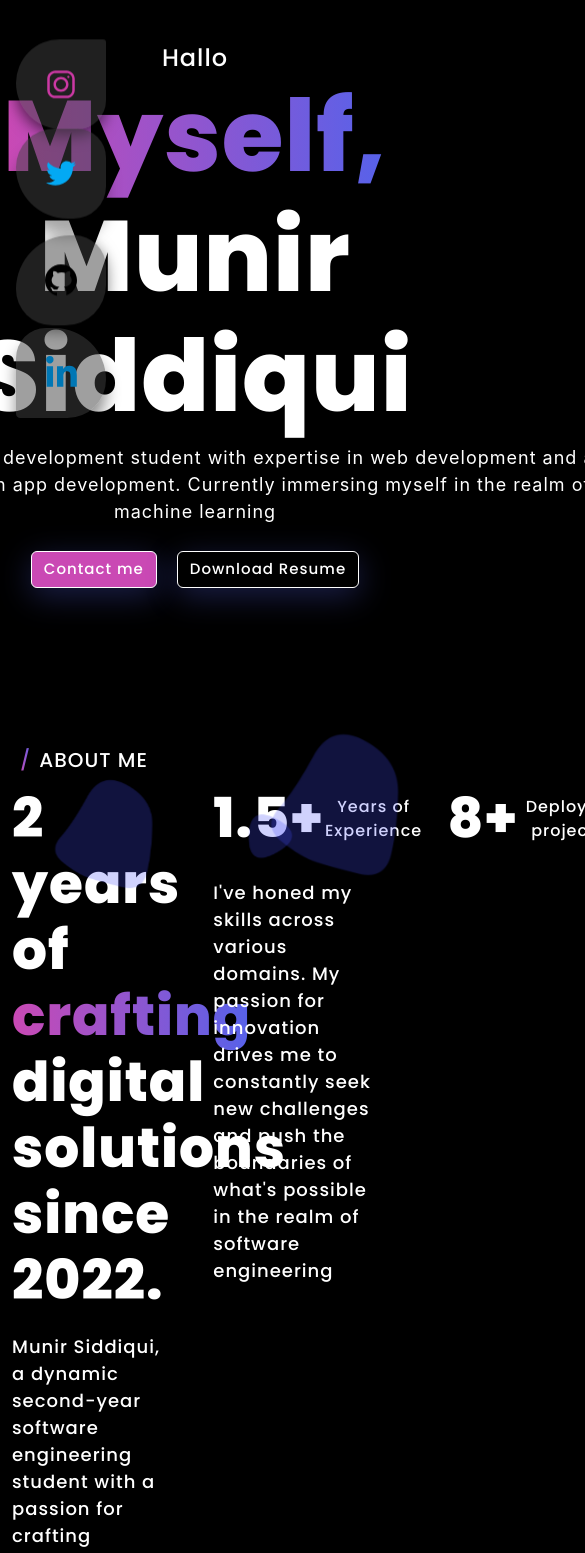
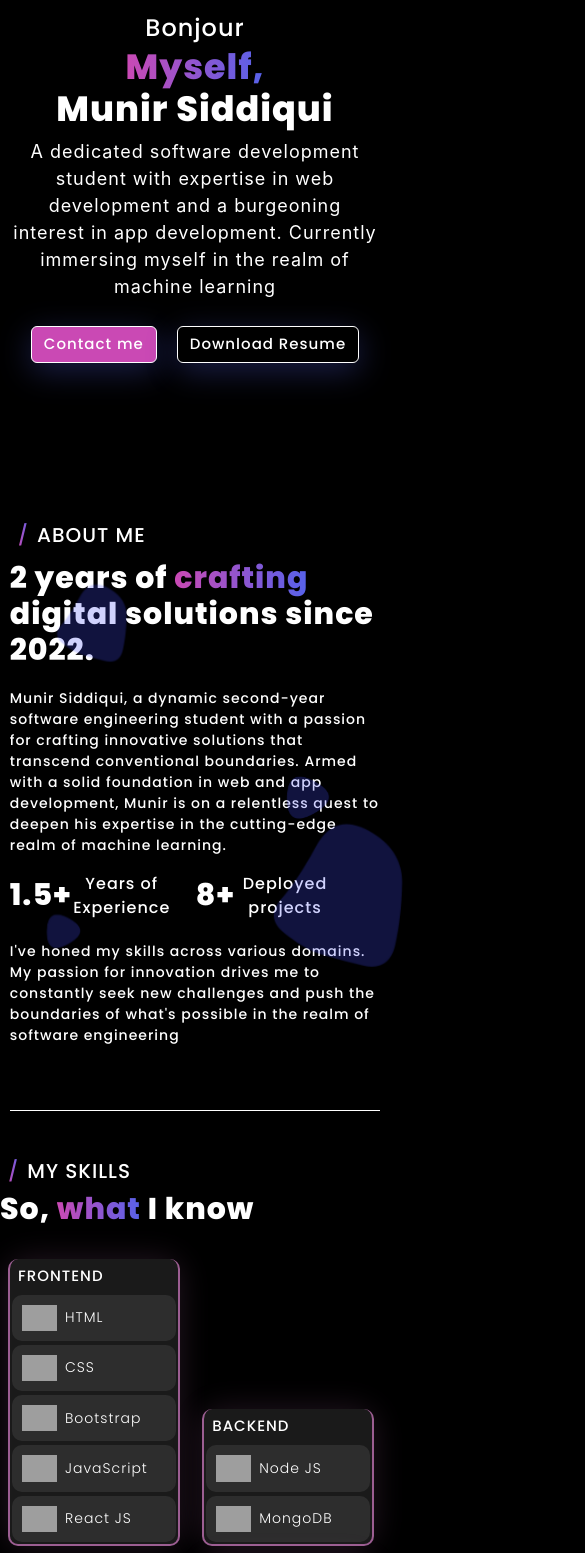
Before and after one commit to munirsiddiqui54/Portfolio, a React (Create React App) app: page / in a window 390 px wide. Shown: the part 120-1673 px from the top of the page, 585 px wide, since content can reach past the window. Built offline with nearby package versions, Linux system fonts and the light colour scheme; grey boxes are pictures that could not be loaded; a web font is replaced by a local one.

Commit message:
responsive changes

```diff
--- a/src/Layouts/About/About.css
+++ b/src/Layouts/About/About.css
@@ -80,3 +80,49 @@
     top:0;
     animation: zoom 4s reverse infinite;
 }
+
+.myabout{
+    display:flex ;
+    flex-direction: row;
+}
+
+.abt1,.abt2{
+    width: 45%;
+}
+
+.abt2{
+    flex-direction: column;
+}
+@media only screen and (max-width: 768px) {
+    /* Styles for phones */
+
+    *{
+        height: fit-content;
+    }
+    .about{
+        padding: 0px;
+        width: 95%;
+    }
+    .myabout{
+        flex-direction: column;
+    }
+    .abt1,.abt2{
+        width: 100%;
+    }
+    .about h2{
+        font-size: 30px;
+    }
+    .about p{
+        font-size: 14px;
+    }
+  }
+
+  /* For tablets (portrait and landscape) */
+  @media only screen and (min-width: 768px) and (max-width: 1024px) {
+    /* Styles for tablets */
+  }
+
+  /* For laptops and desktops */
+  @media only screen and (min-width: 1025px) {
+    /* Styles for laptops and desktops */
+  }
--- a/src/Layouts/About/About.jsx
+++ b/src/Layouts/About/About.jsx
@@ -10,8 +10,8 @@ const about = () => {
         <h5 className="gradtext mx-2">/ </h5>
         <h5> ABOUT ME</h5>
       </span>
-      <div className="d-flex" style={{ justifyContent: "space-between" }}>
-        <div style={{ width: "45%", position: "relative" }}>
+      <div className="myabout" style={{ justifyContent: "space-between" }}>
+        <div className="abt1" style={{ position: "relative" }}>
           <img src={img2} className="blob3" style={{ width: "150px" }} />
           <h2>
             2 years of <span className="gradtext">crafting</span> digital
@@ -26,7 +26,7 @@ const about = () => {
           </p>
           <img src={img} className="blob4" style={{ width: "150px" }} />
         </div>
-        <div className="abt2" style={{ width: "45%" }}>
+        <div className="abt2 myabout">
           <img src={img} className="blob" style={{ width: "100px" }} />
           <div
             className="d-flex"
--- a/src/Layouts/Hero/Hero.css
+++ b/src/Layouts/Hero/Hero.css
@@ -22,7 +22,6 @@
 
 .hero .description {
     font-size: 18px;
-    width: 100vh;
 }
 
 .hero {
@@ -193,3 +192,19 @@
     filter: blur(8px);
     transform: rotate(330deg);
   }
+
+
+  @media only screen and (max-width: 768px) {
+    /* Styles for phones */
+
+    .hero .heading {
+      font-size: 35px;
+    }
+
+    .hero {
+      width: 100%;
+      height: fit-content;
+      margin-top: 50px;
+    }
+
+  }
--- a/src/Layouts/Skills/Skills.css
+++ b/src/Layouts/Skills/Skills.css
@@ -56,3 +56,48 @@
    .mycard{
     box-shadow: 0px 0px 30px 1px #ed94de25;
    }
+   .mycard2{
+    padding: 5px;
+   }
+   .box img{
+    width: 50px;
+   }
+   .box{
+    margin: 5px;
+    padding: 2px;
+   }
+   @media only screen and (max-width: 768px) {
+    /* Styles for phones */
+    .skills h2{
+        font-size: 30px;
+    }
+
+    .box{
+        margin: 2px;
+        /* margin-left: 2px; */
+       }
+    .box img{
+        width: 35px;
+    }
+    .box p{
+        font-size: 14px;
+        font-weight: 300;
+    }
+    .skills{
+        padding: 0px;
+        width: 100%;
+        margin: 0px;
+    }
+    .skill_container{
+        width: 98%;
+        align-items: end;
+    }
+
+    .mycard{
+        width: 45%;
+    }
+    .mycard2{
+        width: 100%;
+        padding: 0px;
+    }
+   }
--- a/src/Layouts/Skills/Skills.jsx
+++ b/src/Layouts/Skills/Skills.jsx
@@ -95,12 +95,15 @@ const Skills = () => {
           So, <span className="gradtext">what</span> I know
         </h2>
         <div
-          className="d-flex my-4"
-          style={{ flexWrap: "wrap", justifyContent: "space-between" }}
+          className="d-flex my-4 skill_container"
+          style={{
+            flexWrap: "wrap",
+            justifyContent: "space-between",
+          }}
         >
           {Myskills?.map((a) => (
             <div class="mycard m-2">
-              <div class="mycard2 p-2">
+              <div class="mycard2 ">
                 <h5
                   className="m-2"
                   style={{
@@ -113,13 +116,8 @@ const Skills = () => {
                   {a.domain}
                 </h5>
                 {a.skills.map((s) => (
-                  <div className="d-flex m-1 p-1 box">
-                    <img
-                      src={s.img}
-                      alt="skill"
-                      style={{ width: "50px" }}
-                      className="m-2"
-                    />
+                  <div className="d-flex box">
+                    <img src={s.img} alt="skill" className="m-2" />
                     <p className="m-0">{s.skill}</p>
                   </div>
                 ))}
--- a/src/Layouts/Social/Social.css
+++ b/src/Layouts/Social/Social.css
@@ -148,3 +148,26 @@
 		transform: translatey(0px);
 	}
 }
+.main{
+  margin-left: 20px;
+}
+
+@media only screen and (max-width: 768px) {
+  /* Styles for phones */
+  .social{
+    position: static;
+    flex-direction: row;
+  }
+  .main{
+    flex-direction: row-reverse;
+    justify-content: center;
+    margin: 0px;
+    margin-top: 30px;
+  }
+
+  .card1,.card2,.card3,.card4{
+    width: 50px;
+    height: 50px;
+  }
+
+}
--- a/src/Layouts/Social/Social.jsx
+++ b/src/Layouts/Social/Social.jsx
@@ -3,14 +3,11 @@ import "./Social.css";
 
 const Social = () => {
   return (
-    <div className="d-flex social ms-3" style={{ flexDirection: "column" }}>
-      <div className="main">
+    <div className=" d-flex social main">
       {/* <div className="up"> */}
       <button
         className="card1"
-          onClick={() =>
-            window.open("https://www.instagram.com/munirsiddiqui_/")
-          }
+        onClick={() => window.open("https://www.instagram.com/munirsiddiqui_/")}
       >
         <svg
           xmlns="http://www.w3.org/2000/svg"
@@ -89,7 +86,6 @@ const Social = () => {
       </button>
       {/* </div> */}
     </div>
-    </div>
   );
 };
 
```
Lines whose indentation alone changed are shown as unchanged.
